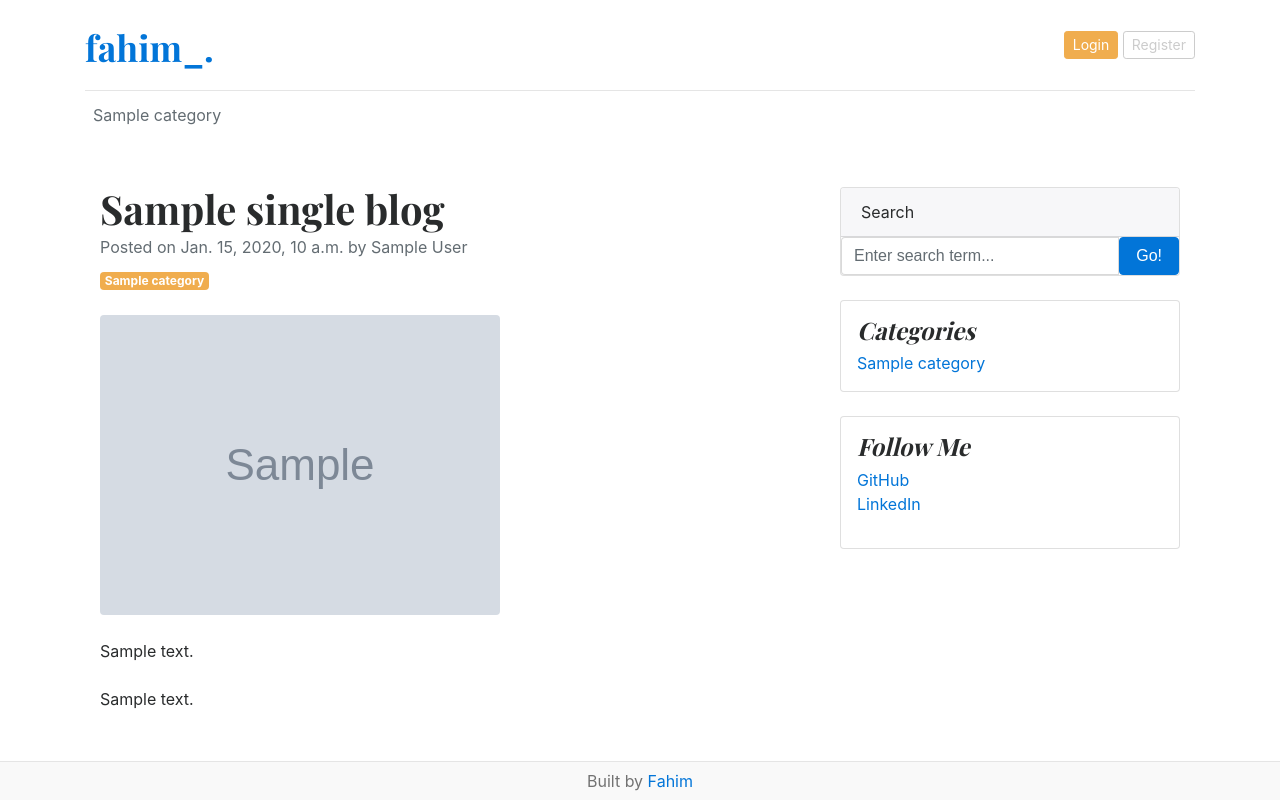
After one commit to t-fahim/my-blog, a Django app: template templates/blog.html in a window 1280 px wide. The commit adds this page. Run offline with Django 5.2, Linux system fonts and the light colour scheme; the template is opened without the code that fills it: most values are stand-ins (such as "Sample title", 1, 10 or a date in 2020); grey boxes marked "Sample" are stand-in pictures; data that the repository does not hold is empty.

Commit message:
add single page blog

```diff
--- a/blog_main/static/css/blog.css
+++ b/blog_main/static/css/blog.css
@@ -24,6 +24,10 @@ h1, h2, h3, h4, h5, h6 {
   .display-4 {
     font-size: 3rem;
   }
+}
+
+.text-black {
+  color: #000 !important;
 }
 
 .flex-auto {
--- a/blog_main/urls.py
+++ b/blog_main/urls.py
@@ -19,9 +19,11 @@ from django.urls import path, include
 from . import views
 from django.conf.urls.static import static
 from django.conf import settings
+from blogs import views as blogs_view
 
 urlpatterns = [
     path('admin/', admin.site.urls),
     path('',views.home, name='home'),
     path('category/',include('blogs.urls')),
+    path('<slug:slug>/',blogs_view.blog, name='blog'),
 ] + static(settings.MEDIA_URL, document_root = settings.MEDIA_ROOT)
--- a/templates/base.html
+++ b/templates/base.html
@@ -39,7 +39,7 @@
 
 <!-- main conntent part-->
 
-{% block conntent %}
+{% block content %}
 
 {% endblock %}
 
--- /dev/null
+++ b/templates/blog.html
@@ -0,0 +1,76 @@
+{% extends 'base.html' %}
+
+{% block content %}
+
+<!-- Page content-->
+<div class="container mt-5">
+    <div class="row">
+        <div class="col-lg-8">
+            <!-- Post content-->
+            <article>
+                <!-- Post header-->
+                <header class="mb-4">
+                    <!-- Post title-->
+                    <h1 class="fw-bolder mb-1">{{ single_blog.title}}</h1>
+                    <!-- Post meta content-->
+                    <div class="text-muted fst-italic mb-2">Posted on {{single_blog.created_at}} by {{single_blog.author}}</div>
+                    <!-- Post category-->
+                    <a class="badge bg-warning text-decoration-none text-light" href="{% url 'posts_by_category' single_blog.category_id %}">{{single_blog.category}}</a>
+                </header>
+                <!-- Preview image figure-->
+                <figure class="mb-4"><img class="img-fluid rounded" src="{{ single_blog.featured_image.url }}" alt="blog photo" /></figure>
+                <!-- Post content-->
+                <section class="mb-5">
+                    <p class="fs-5 mb-4">{{ single_blog.short_description}}</p>
+                    <p class="fs-5 mb-4">{{ single_blog.blog_body}}</p>
+                    </section>
+            </article>
+        </div>
+        <!-- Side widgets-->
+        <div class="col-lg-4">
+            <!-- Search widget-->
+            <div class="card mb-4">
+                <div class="card-header">Search</div>
+                <div class="card-body">
+                    <div class="input-group">
+                        <input class="form-control" type="text" placeholder="Enter search term..." aria-label="Enter search term..." aria-describedby="button-search" />
+                        <button class="btn btn-primary" id="button-search" type="button">Go!</button>
+                    </div>
+                </div>
+            </div>
+            <!-- Categories widget-->
+            <div class="card mb-4 p-3">
+                <h4 class="font-italic">Categories</h4>
+                    <div class="card-body">
+                        <div class="row">
+                        {% for category in categories %}
+                            <div class="col-sm-6">
+                            <ul class="list-unstyled mb-0">
+                                <li>
+                                    <a href="{% url 'posts_by_category' category.id %}" class="text-dark">
+                                    {{ category.category_name }}
+                                    </a>
+                                </li>
+                            </ul>
+                            </div>
+                        {% empty %}
+                            <div class="col-12">
+                                <p>No categories found.</p>
+                            </div>
+                        {% endfor %}
+                        </div>
+                    </div>
+                </div>
+            <!-- Side widget-->
+            <div class="card mb-4 p-3">
+                <h4 class="font-italic">Follow Me</h4>
+                <ol class="list-unstyled">
+                    <li><a href="#">GitHub</a></li>
+                    <li><a href="#">LinkedIn</a></li>
+                </ol>
+            </div>
+        </div>
+    </div>
+</div>
+
+{% endblock %}
--- a/templates/posts_by_category.html
+++ b/templates/posts_by_category.html
@@ -1,6 +1,6 @@
 {% extends "base.html" %}
 
-{% block conntent %}
+{% block content %}
 
   <!-- Main featured_post -->
   {% if featured_post %}
@@ -8,7 +8,7 @@
     <div class="col-md-8 px-0">
       <h1 class="display-4 font-italic">{{ featured_post.title }}</h1>
       <p class="lead my-3">{{ featured_post.short_description | truncatewords:40 }}</p>
-      <p class="lead mb-0"><a href="#" class="text-white font-weight-bold">Continue reading...</a></p>
+      <p class="lead mb-0"><a href="{% url 'blog' featured_post.slug %}" class="text-white font-weight-bold">Continue reading...</a></p>
     </div>
   </div>
   {% endif %}
@@ -22,7 +22,7 @@
     <div class="col-md-6">
       <div class="card border-0" >
         <div class="card-body">
-          <h3>{{ post.title }}</h3>
+          <h3><a href="{% url 'blog' post.slug %}" class="text-black">{{ post.title }}</a></h3>
           <small class="mb-1 text-muted">{{post.created_at | timesince}} ago | {{post.author}}</small>
           <p class="card-text">{{ post.short_description | truncatewords:30 }}</p>
         </div>
```
Also changed, not shown: blogs/views.py (+8 -0 lines), templates/home.html (+6 -6 lines).
